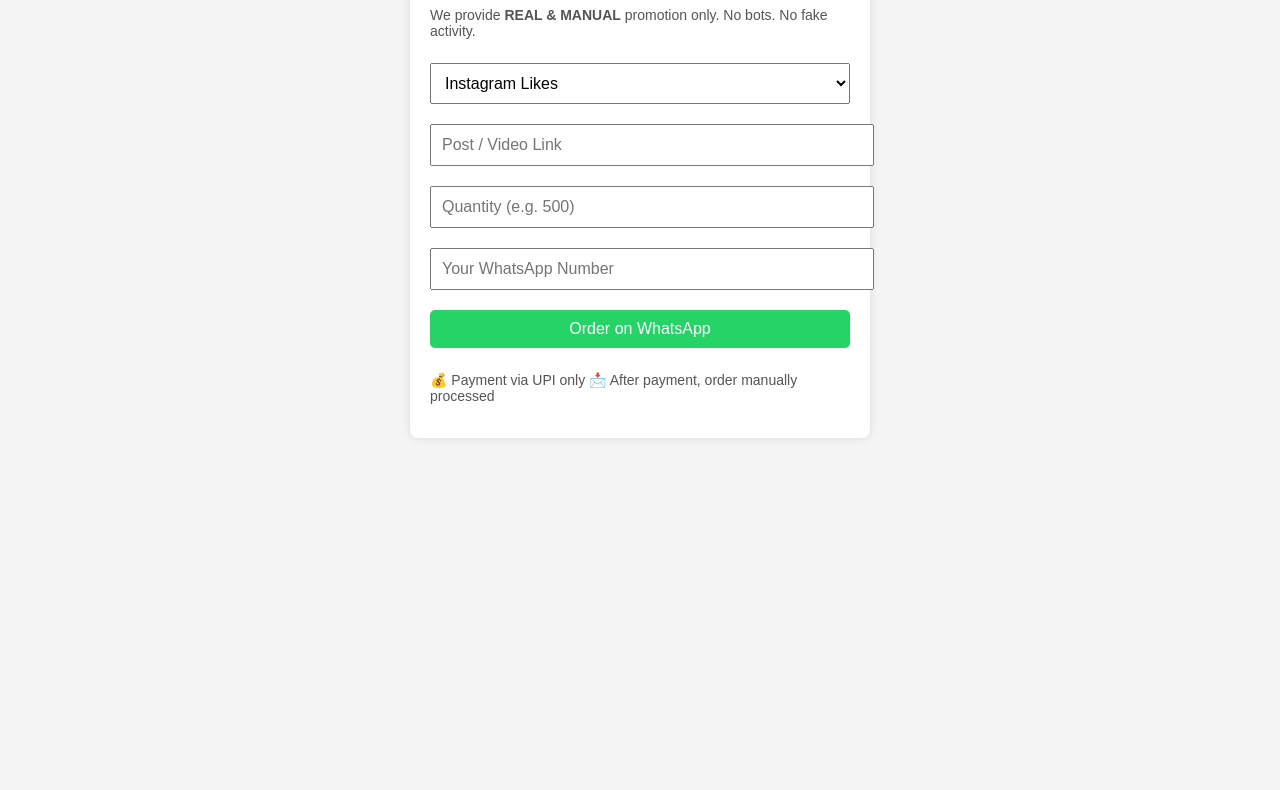
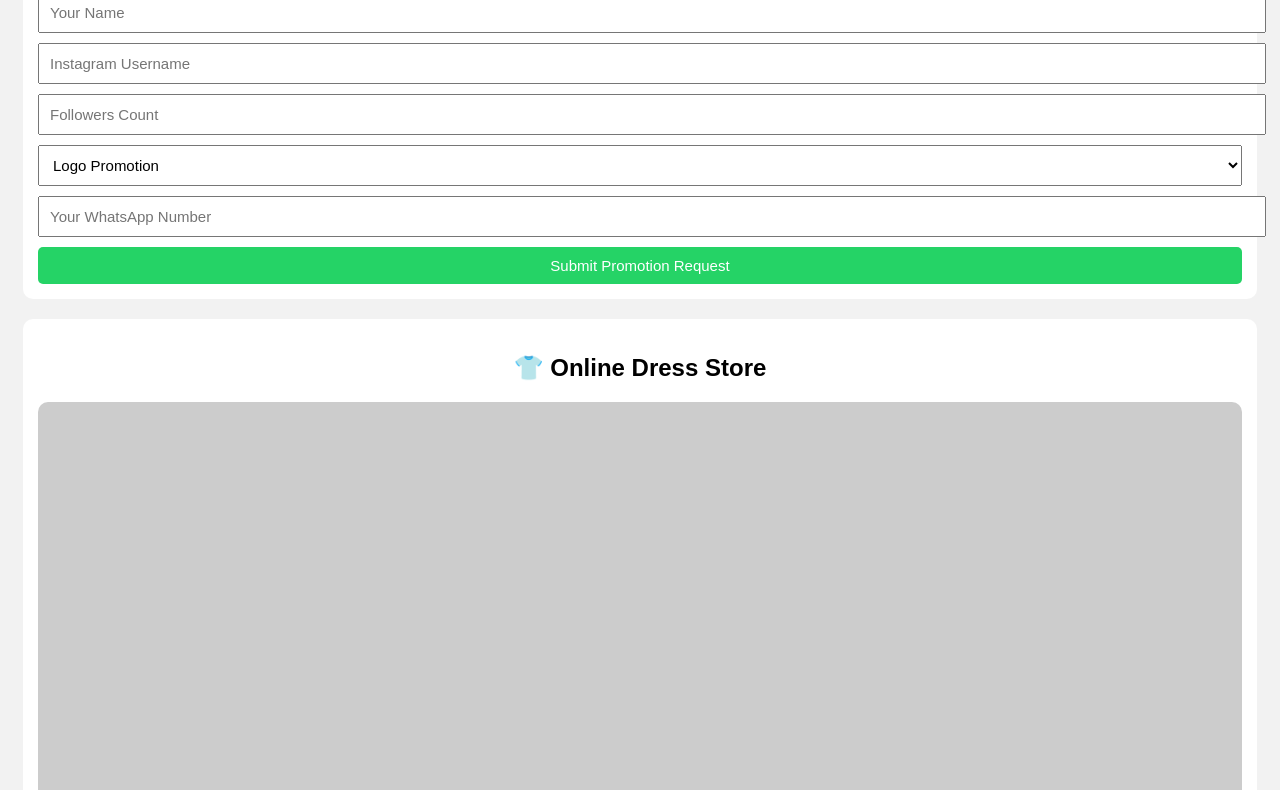
Before and after one commit to sheshnathkumar6983-arch/promotion-website, a plain HTML site: page index.html in a window 1280 px wide. Shown: the part 124-914 px from the top of the page. Before the commit the page ends 800 px from the top, so only its background shows below. Drawn offline with Linux system fonts and the light colour scheme; placeholder pictures from the web are drawn by us.

Commit message:
Update index.html Ajay

```diff
--- a/index.html
+++ b/index.html
@@ -1,98 +1,66 @@
 <!DOCTYPE html>
-<html lang="en">
+<html>
 <head>
-  <meta charset="UTF-8">
-  <title>Legal Promotion Services</title>
-  <meta name="viewport" content="width=device-width, initial-scale=1.0">
-
-  <style>
-    body{
-      font-family: Arial, sans-serif;
-      background:#f4f4f4;
-      margin:0;
-      padding:0;
-    }
-    .container{
-      max-width:420px;
-      margin:30px auto;
-      background:#fff;
-      padding:20px;
-      border-radius:8px;
-      box-shadow:0 0 10px rgba(0,0,0,0.1);
-    }
-    h1{
-      text-align:center;
-    }
-    input, select, button{
-      width:100%;
-      padding:10px;
-      margin:10px 0;
-      font-size:16px;
-    }
-    button{
-      background:#25d366;
-      color:white;
-      border:none;
-      border-radius:5px;
-    }
-    .note{
-      font-size:14px;
-      color:#555;
-    }
-  </style>
+<title>Promotion & Store</title>
+<meta name="viewport" content="width=device-width, initial-scale=1">
+<style>
+body{font-family:Arial;background:#f2f2f2;padding:15px;}
+.box{background:#fff;padding:15px;border-radius:10px;margin-bottom:20px;}
+input,select,button{
+  width:100%;padding:10px;margin-top:10px;font-size:15px;
+}
+button{background:#25D366;color:white;border:none;border-radius:5px;}
+h2{text-align:center;}
+img{width:100%;border-radius:10px;}
+</style>
 </head>
-
 <body>
 
-<div class="container">
-  <h1>📢 Legal Promotion</h1>
+<!-- PROMOTION SECTION -->
+<div class="box">
+<h2>📢 Instagram Logo Promotion</h2>
 
-  <p class="note">
-    We provide <b>REAL & MANUAL</b> promotion only.
-    No bots. No fake activity.
-  </p>
+<input id="pname" placeholder="Your Name">
+<input id="puser" placeholder="Instagram Username">
+<input id="pfollow" placeholder="Followers Count">
+<select id="ptype">
+  <option>Logo Promotion</option>
+  <option>Story Promotion</option>
+  <option>Post Promotion</option>
+</select>
+<input id="pwhatsapp" placeholder="Your WhatsApp Number">
 
-  <form id="orderForm">
-    <select id="service">
-      <option>Instagram Likes</option>
-      <option>Instagram Comments</option>
-      <option>YouTube Views</option>
-    </select>
+<button onclick="promo()">Submit Promotion Request</button>
+</div>
 
-    <input type="text" id="link" placeholder="Post / Video Link" required>
+<!-- DRESS STORE -->
+<div class="box">
+<h2>👕 Online Dress Store</h2>
 
-    <input type="number" id="quantity" placeholder="Quantity (e.g. 500)" required>
+<img src="https://via.placeholder.com/300">
+<h3>Stylish Dress</h3>
+<p>Price: ₹999</p>
 
-    <input type="text" id="whatsapp" placeholder="Your WhatsApp Number" required>
-
-    <button type="submit">Order on WhatsApp</button>
-  </form>
-
-  <p class="note">
-    💰 Payment via UPI only
-    📩 After payment, order manually processed
-  </p>
+<button onclick="buy()">Buy Dress on WhatsApp</button>
 </div>
 
 <script>
-document.getElementById("orderForm").addEventListener("submit", function(e){
-  e.preventDefault();
+function promo(){
+let msg =
+"Instagram Promotion Request%0A"+
+"Name: "+pname.value+"%0A"+
+"Username: "+puser.value+"%0A"+
+"Followers: "+pfollow.value+"%0A"+
+"Type: "+ptype.value+"%0A"+
+"Customer WhatsApp: "+pwhatsapp.value;
 
-  var service = document.getElementById("service").value;
-  var link = document.getElementById("link").value;
-  var quantity = document.getElementById("quantity").value;
-  var whatsapp = document.getElementById("whatsapp").value;
+window.open("https://wa.me/917309448235?text="+msg);
+}
 
-  var message =
-    "Hello, I want promotion 👇%0A%0A" +
-    "Service: " + service + "%0A" +
-    "Link: " + link + "%0A" +
-    "Quantity: " + quantity + "%0A" +
-    "My WhatsApp: " + whatsapp;
-
-  window.location.href = "https://wa.me/919628721124text=" + message;
-});
+function buy(){
+window.open("https://wa.me/917309448235?text=I want to buy the dress (₹999)");
+}
 </script>
 
 </body>
-</html>
+  </html>
```
